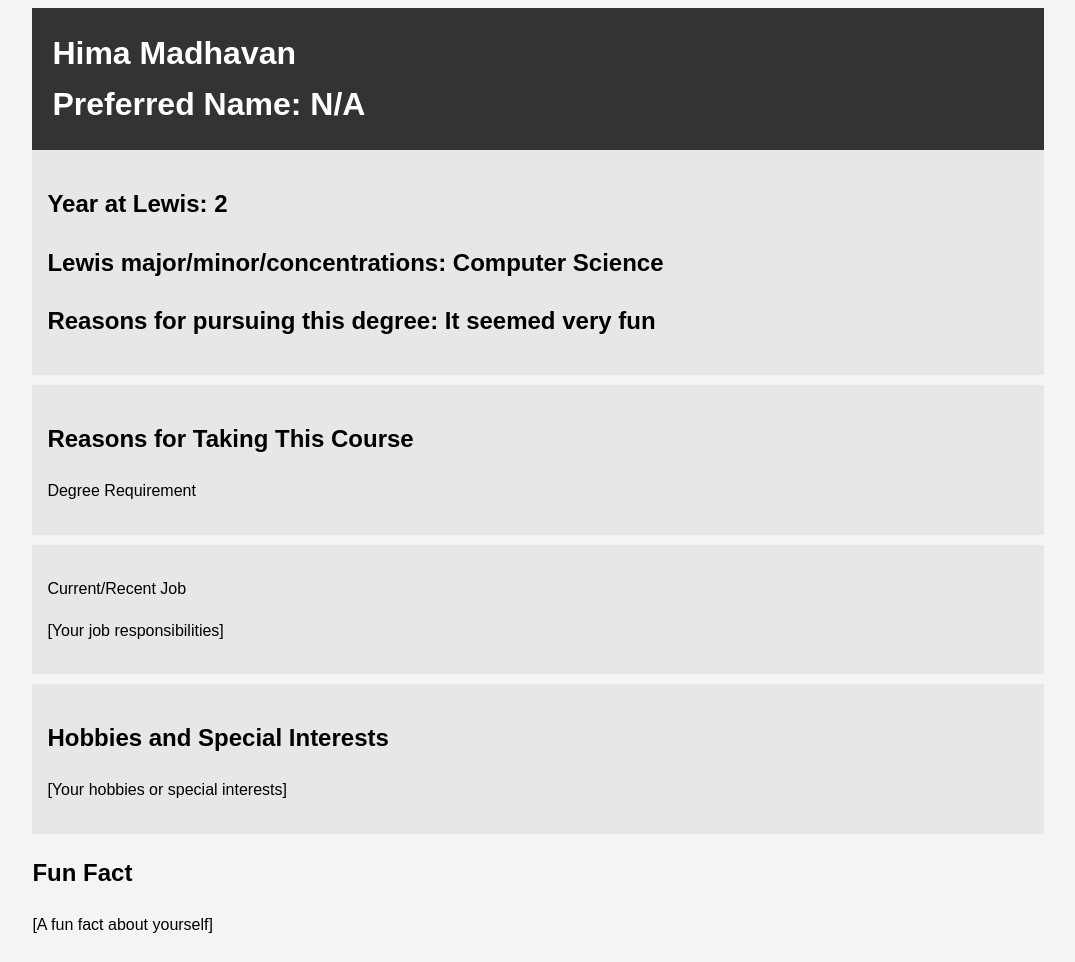
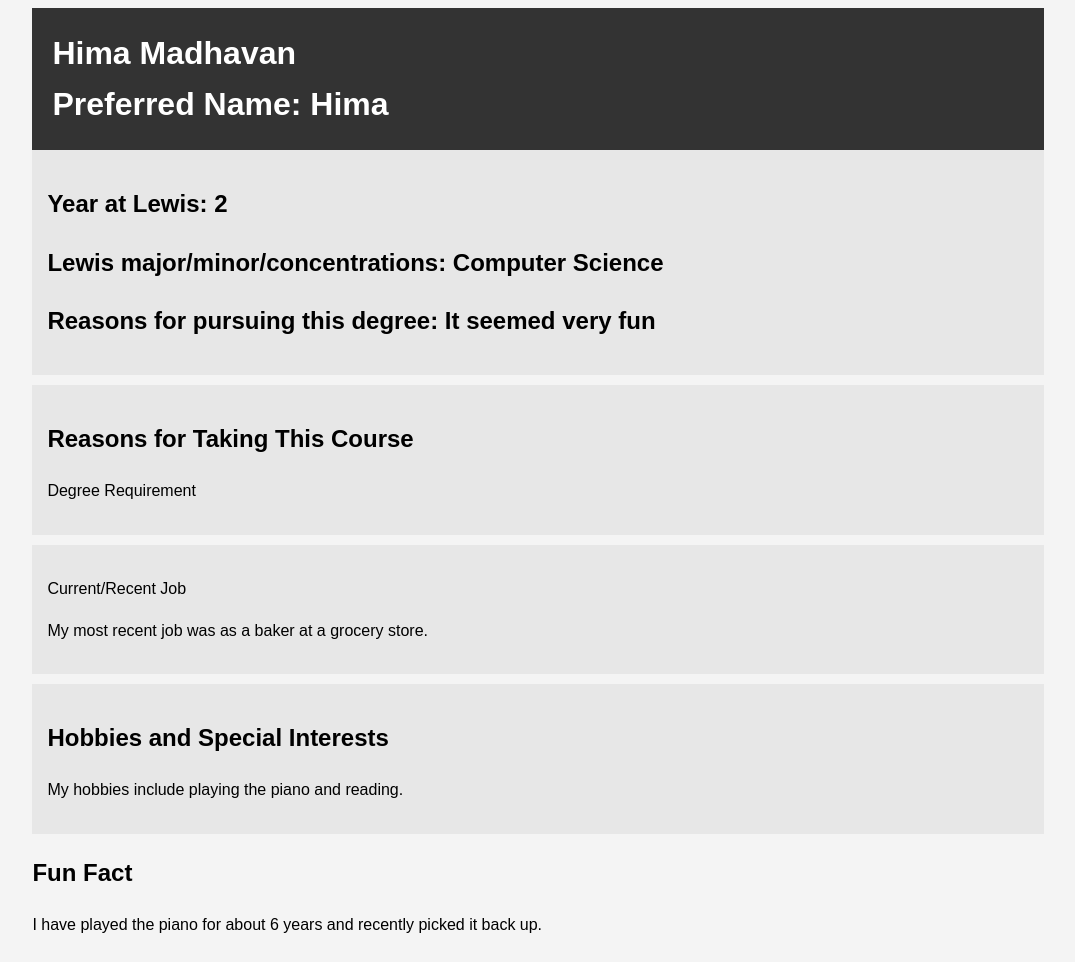
Before and after one commit to hmadhavann/introduction, a plain HTML site: page index.html in a window 1280 px wide. Shown: the whole page, without its empty margins (102-1177 px from the left). Drawn offline with Linux system fonts and the light colour scheme.

Commit message:
job, hobbies, and fun fact commit

```diff
--- a/index.html
+++ b/index.html
@@ -32,7 +32,7 @@
     <div class="container">
         <header class="main-info">
             <h1> Hima Madhavan </h1>
-            <h1>Preferred Name: N/A </h1>
+            <h1>Preferred Name: Hima </h1>
         </header>
 
         <section class="lewis">
@@ -48,17 +48,17 @@
 
 		<section class="job">
             <p>Current/Recent Job</p>
-			<p>[Your job responsibilities]</p>
+			<p>My most recent job was as a baker at a grocery store. </p>
         </section>
 
         <section class="hobbies">
             <h2>Hobbies and Special Interests</h2>
-            <p>[Your hobbies or special interests]</p>
+            <p>My hobbies include playing the piano and reading. </p>
         </section>
 
         <section class="fun-fact">
             <h2>Fun Fact</h2>
-            <p>[A fun fact about yourself]</p>
+            <p> I have played the piano for about 6 years and recently picked it back up. </p>
         </section>
     </div>
 </body>
```
